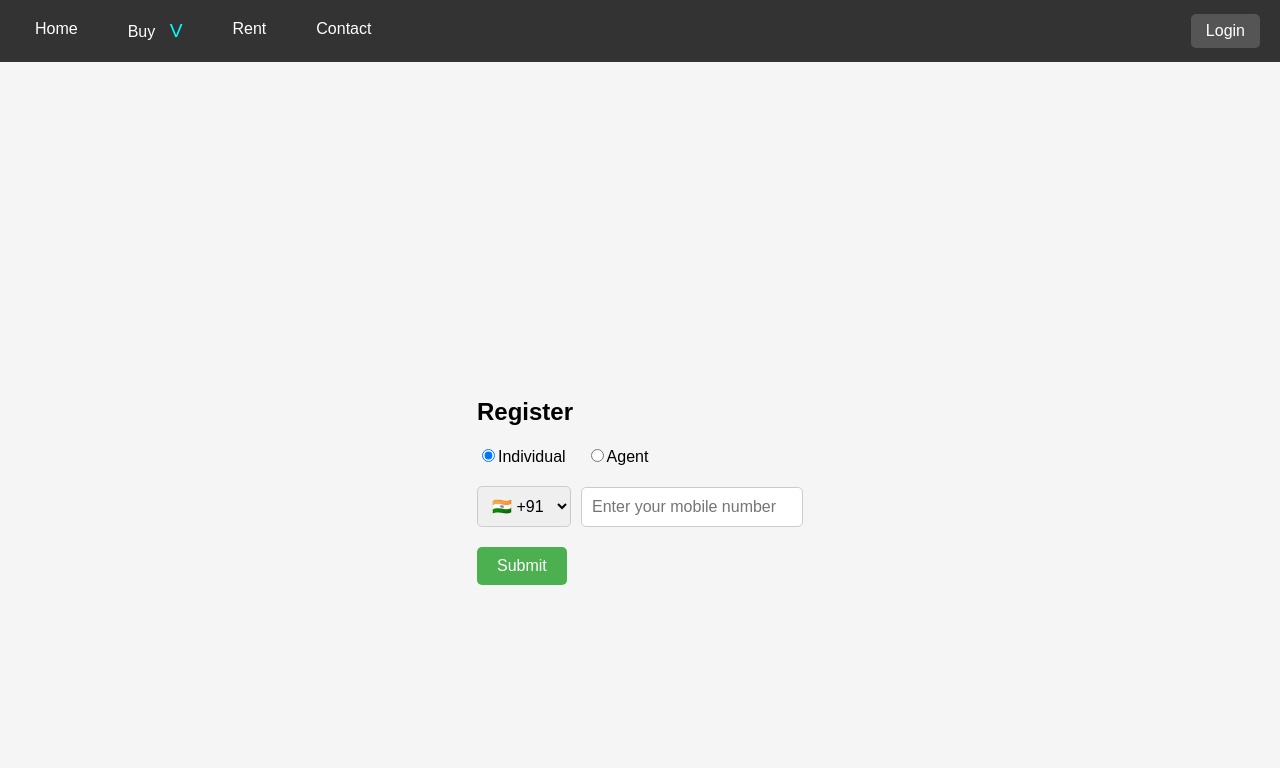
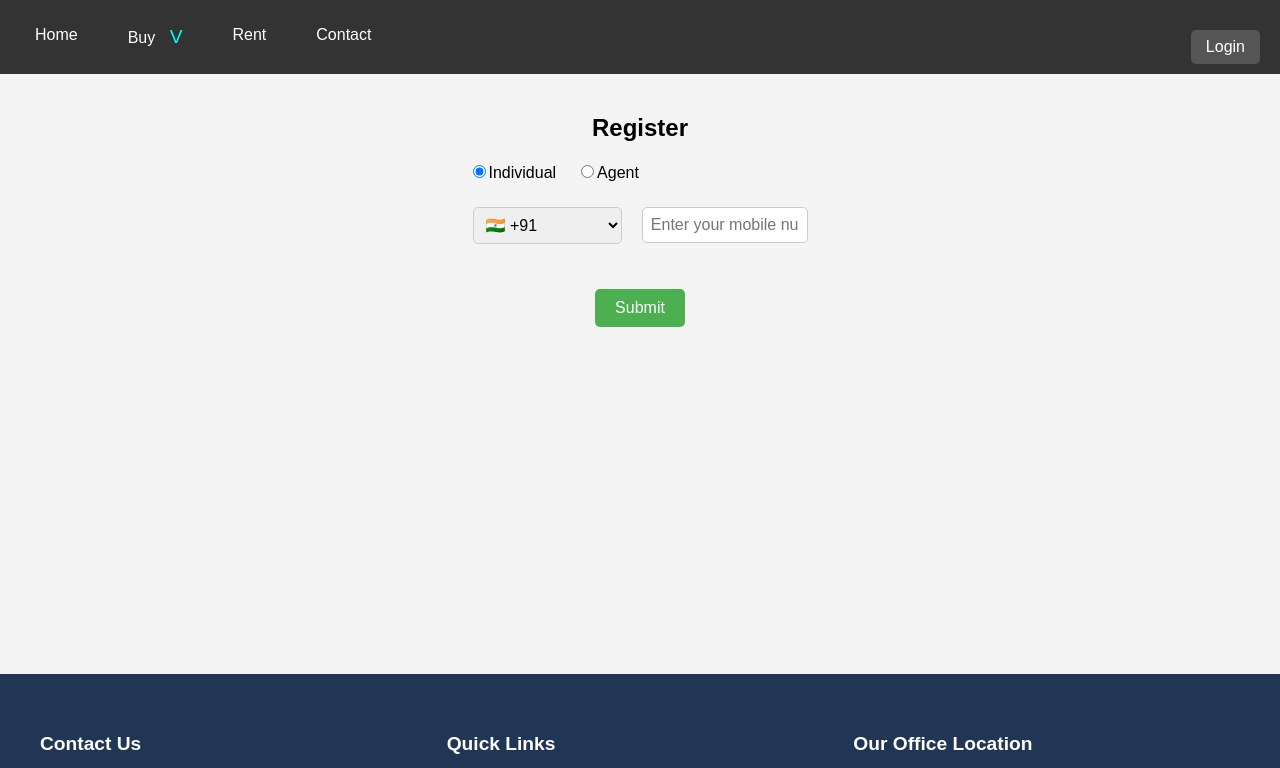
Before and after one commit to Team-Nisar/frontend-realestate, a React (Create React App) app: page /register in a window 1280 px wide. Shown: the top 768 px of the page. Built offline with nearby package versions, Linux system fonts and the light colour scheme; no server answers; grey boxes are pictures that could not be loaded.

Commit message:
detais page added

```diff
--- /dev/null
+++ b/src/pages/auth/Details.jsx
@@ -0,0 +1,60 @@
+import React from 'react';
+import '../../styles/Details.css';
+
+const Details = ({ formData, setFormData, submitDetails }) => {
+  const handleInputChange = (e) => {
+    const { name, value } = e.target;
+    setFormData({ ...formData, [name]: value });
+  };
+
+  return (
+    <div className="details-container">
+      <h2>Enter Your Details</h2>
+      <form>
+        <div className="form-group">
+          <label>Mobile Number</label>
+          <input
+            type="text"
+            value={`${formData.country} ${formData.number}`}
+            readOnly
+          />
+        </div>
+        <div className="form-group">
+          <label>Email</label>
+          <input
+            type="email"
+            name="email"
+            placeholder="Enter your email"
+            value={formData.email}
+            onChange={handleInputChange}
+          />
+        </div>
+        <div className="form-group">
+          <label>Name</label>
+          <input
+            type="text"
+            name="name"
+            placeholder="Enter your name"
+            value={formData.name}
+            onChange={handleInputChange}
+          />
+        </div>
+        <div className="form-group">
+          <label>City</label>
+          <input
+            type="text"
+            name="city"
+            placeholder="Enter your city"
+            value={formData.city}
+            onChange={handleInputChange}
+          />
+        </div>
+        <button type="button" onClick={submitDetails}>
+          Submit
+        </button>
+      </form>
+    </div>
+  );
+};
+
+export default Details;
--- a/src/pages/auth/Register.jsx
+++ b/src/pages/auth/Register.jsx
@@ -1,12 +1,19 @@
 import React, { useState } from 'react';
 import Otp from './Otp';
+import Details from './Details'; // Import Details component
 import '../../styles/Register.css';
 import Layout from '../../components/Layout/Layout';
 
 const Register = () => {
   const [step, setStep] = useState(1);
   const [userType, setUserType] = useState('Individual');
-  const [formData, setFormData] = useState({ number: '', country: '+91' });
+  const [formData, setFormData] = useState({
+    number: '',
+    country: '+91',
+    email: '',
+    name: '',
+    city: ''
+  });
 
   const handleInputChange = (e) => {
     const { name, value } = e.target;
@@ -19,6 +26,12 @@ const Register = () => {
     } else {
       alert('Please enter your mobile number.');
     }
+  };
+
+  const submitDetails = () => {
+    // Handle form submission
+    console.log('User Details:', formData);
+    alert('Registration complete!');
   };
 
   return (
@@ -58,7 +71,6 @@ const Register = () => {
                 <option value="+91">🇮🇳 +91</option>
                 <option value="+1">🇺🇸 +1</option>
                 <option value="+44">🇬🇧 +44</option>
-              {/* Add more country codes and flags as needed */}
               </select>
               <input
                 type="text"
@@ -72,7 +84,14 @@ const Register = () => {
           </div>
         )}
         {step === 2 && (
-        <Otp type="Signup" number={`${formData.country}${formData.number}`} />
+          <Otp
+            type="Signup"
+            number={`${formData.country}${formData.number}`}
+            onVerified={() => setStep(3)} // Move to step 3 on OTP verification
+          />
+        )}
+        {step === 3 && (
+          <Details formData={formData} setFormData={setFormData} submitDetails={submitDetails} />
         )}
       </div>
     </Layout>
--- /dev/null
+++ b/src/styles/Details.css
@@ -0,0 +1,26 @@
+.details-container {
+  max-width: 400px;
+  margin: 0 auto;
+  padding: 20px;
+}
+
+.details-container h2 {
+  text-align: center;
+  margin-bottom: 20px;
+}
+
+.form-group {
+  margin-bottom: 15px;
+}
+
+.form-group label {
+  display: block;
+  margin-bottom: 5px;
+}
+
+.form-group input {
+  width: 100%;
+  padding: 8px;
+  border: 1px solid #ccc;
+  border-radius: 4px;
+}
--- a/src/styles/Register.css
+++ b/src/styles/Register.css
@@ -1,55 +1,21 @@
 .register-container {
-  display: flex;
-  flex-direction: column;
-  align-items: center;
-  justify-content: center;
-  height: 100vh;
+  max-width: 400px;
+  margin: 0 auto;
   padding: 20px;
-  background: #f5f5f5;
 }
 
-.register-step-one h2 {
-  margin-bottom: 20px;
+.register-step-one {
+  text-align: center;
 }
 
-.radio-buttons {
-  display: flex;
-  gap: 20px;
-  margin-bottom: 20px;
-}
-
-.number-input {
-  display: flex;
-  align-items: center;
-  gap: 10px;
-  margin-bottom: 20px;
-}
-
-.number-input select {
-  padding: 10px;
-  font-size: 16px;
-  border: 1px solid #ccc;
-  border-radius: 5px;
-}
-
+.number-input select,
 .number-input input {
-  padding: 10px;
-  font-size: 16px;
-  border: 1px solid #ccc;
-  border-radius: 5px;
-  width: 200px;
+  margin: 5px;
+  padding: 8px;
+  width: calc(50% - 10px);
 }
 
 button {
+  margin-top: 20px;
   padding: 10px 20px;
-  background-color: #4caf50;
-  color: white;
-  border: none;
-  border-radius: 5px;
-  font-size: 16px;
-  cursor: pointer;
 }
-
-button:hover {
-  background-color: #45a049;
-}
```
Lines whose indentation alone changed are shown as unchanged.
